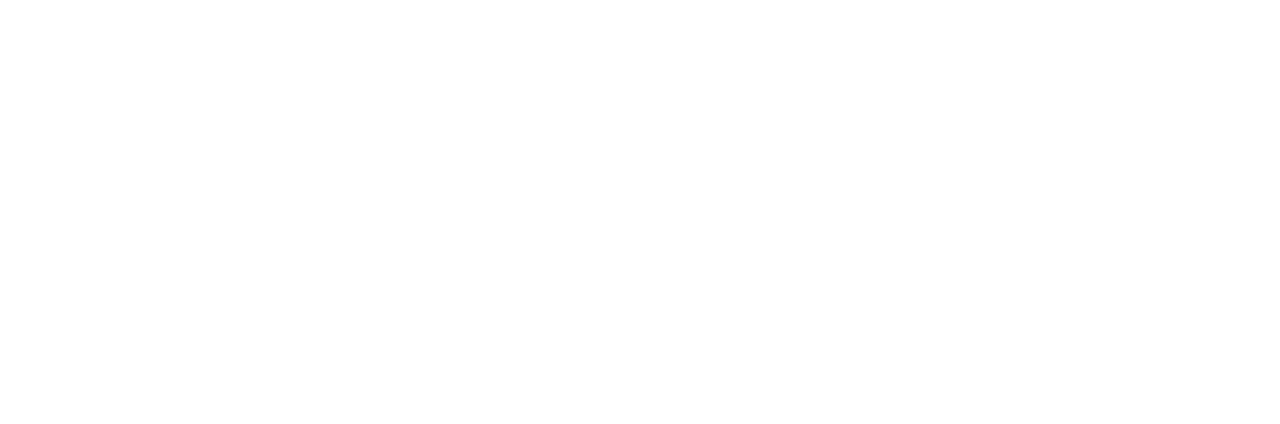
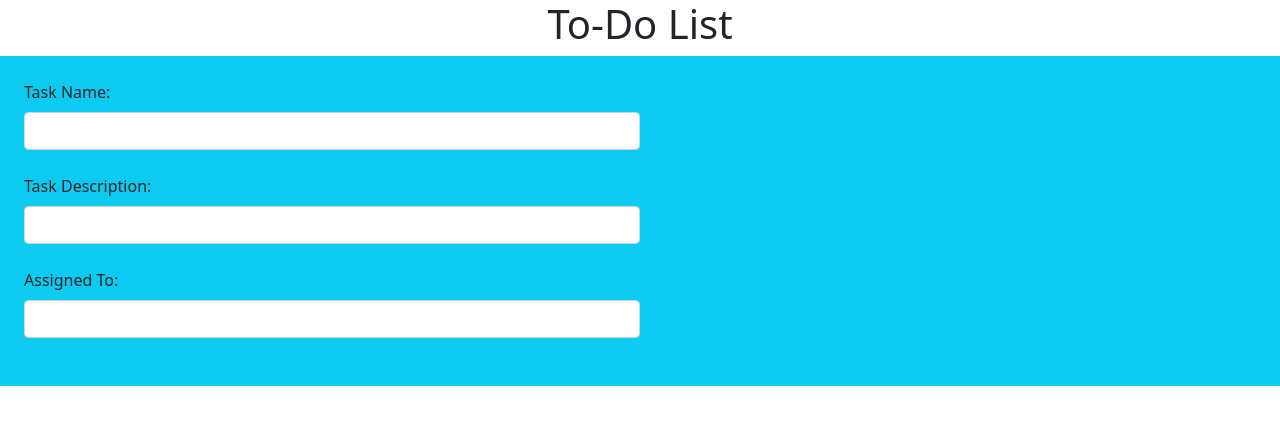
Before and after one commit to naomiaguilar/task-list-final-project-group-5, a plain HTML site: page index.html in a window 1280 px wide. Drawn offline with nearby package versions, Linux system fonts and the light colour scheme.

Commit message:
Adding the first form of the to-to-list

```diff
--- a/index.html
+++ b/index.html
@@ -5,8 +5,48 @@
     <meta http-equiv="X-UA-Compatible" content="IE=edge">
     <meta name="viewport" content="width=device-width, initial-scale=1.0">
     <title>To Do List</title>
+
+    <!-- Add link to Bootstrap CDN(Content Delivery Network) below (version 5.02): -->
+    <link href="https://cdn.jsdelivr.net/npm/bootstrap@5.0.2/dist/css/bootstrap.min.css" rel="stylesheet" integrity="sha384-EVSTQN3/azprG1Anm3QDgpJLIm9Nao0Yz1ztcQTwFspd3yD65VohhpuuCOmLASjC" crossorigin="anonymous">
+    <link href="style.css" rel="stylesheet" type="text/css"/>
 </head>
 <body>
+
+    <!--to creat a container-->
+
+  <div class="container text-center">
+    <div class="row">
+      <div class="col-12">
+        <h1>To-Do List</h1>
+      </div>
+    </div>
+</div>
+
+ <!--To create the form-->
+
+<form class="form-list p-4 bg-info">
+  <div class="col-6">
+    <label for="inputTaskname" class="form-label">Task Name:</label>
+    <input type="text" class="form-control" id="inputTaskname" placeholder="">
+  </div><br>
+
+  <div class="col-6">
+    <label for="inputTaskdescription" class="form-label">Task Description:</label>
+    <input type="text" class="form-control" id="inputTaskdescription" placeholder="">
+  </div><br>
+
+  <div class="col-md-6">
+    <label for="inputassignedto" class="form-label">Assigned To:</label>
+    <input type="text" class="form-control" id="inputassignedto" placeholder="">
+  </div><br>
+
+
+
+</form>
+
+
+</body>
+</html>
 
 
 
```
